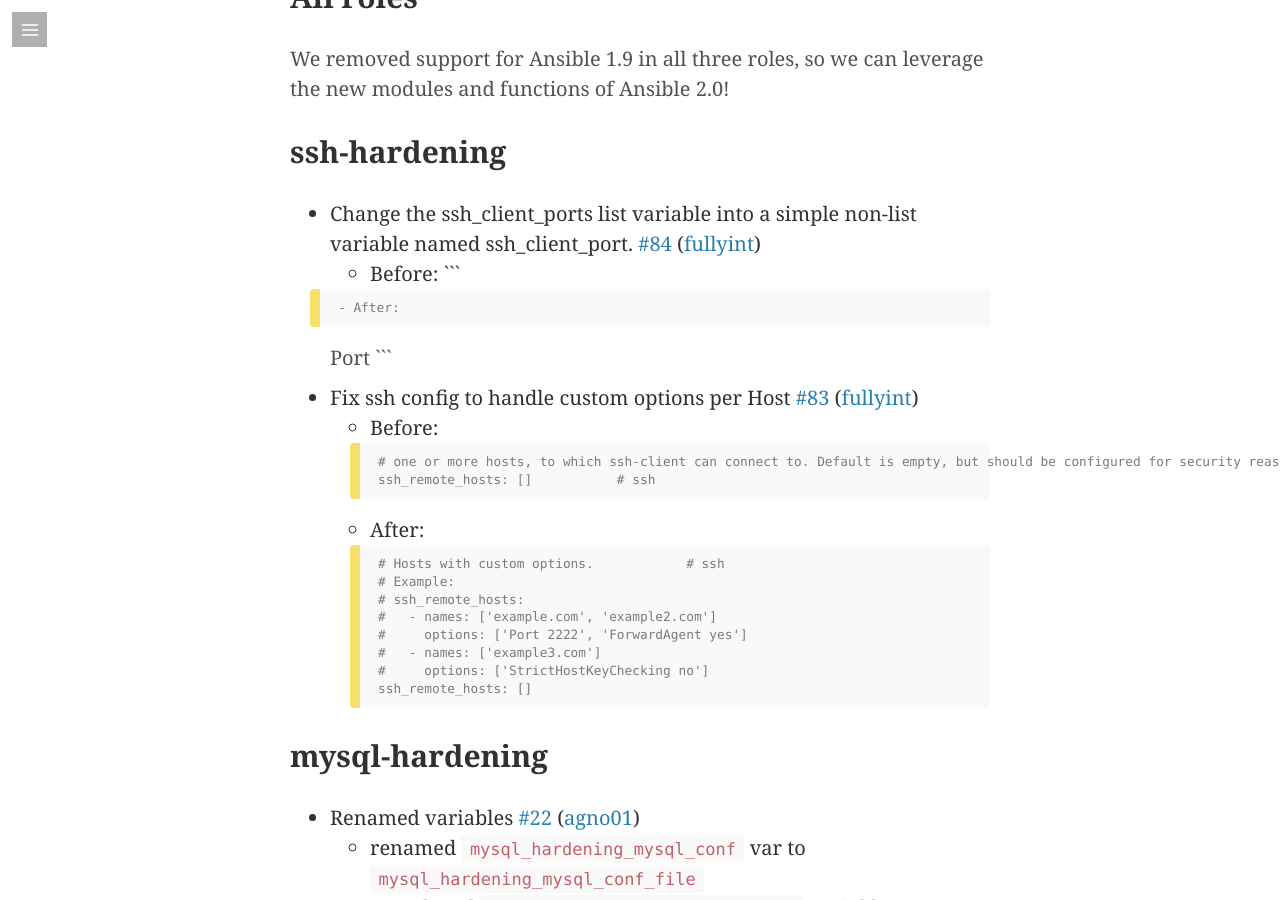
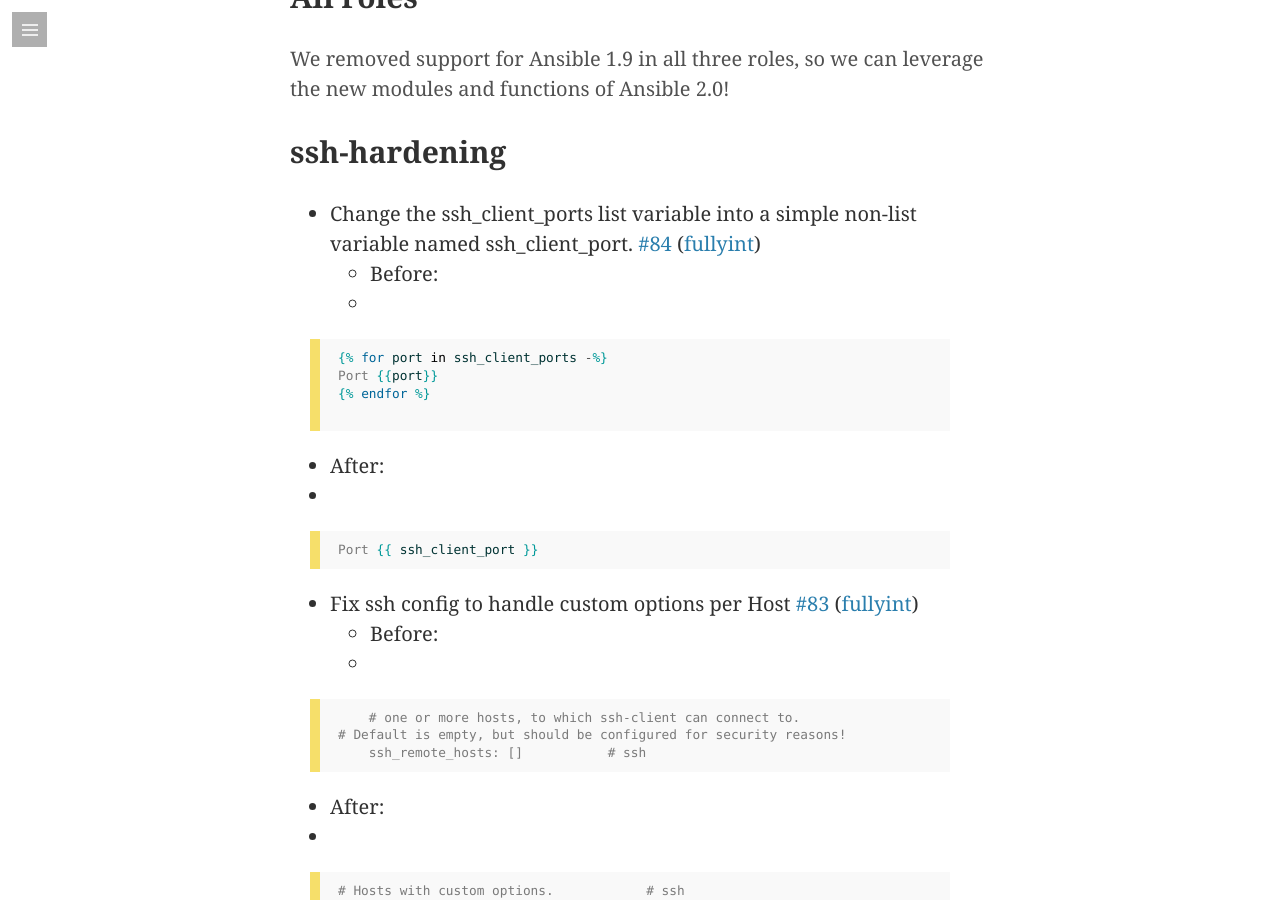
Before and after one commit to dev-sec/blog, a Jekyll site: the page built from _posts/2017-04-23-ansible-new-releases.markdown, in a window 1280 px wide and 900 px high, scrolled down 1687 px. Built offline with Jekyll 4.4.1, drawn with Linux system fonts in a browser that asks for light colours; some web fonts are replaced; comment, search, counter and statistics services are not loaded.

Commit message:
style updates

````diff
--- a/_posts/2017-04-23-ansible-new-releases.markdown
+++ b/_posts/2017-04-23-ansible-new-releases.markdown
@@ -39,33 +39,44 @@
 
 - Change the ssh_client_ports list variable into a simple non-list variable named ssh_client_port.  [\#84](https://github.com/dev-sec/ansible-ssh-hardening/pull/84) ([fullyint](https://github.com/fullyint))
   - Before:
-  ```
-    {% for port in ssh_client_ports -%}
-    Port {{port}}
-    {% endfor %}
-  ```
+  - {% highlight jinja %}
+{% raw %}
+{% for port in ssh_client_ports -%}
+Port {{port}}
+{% endfor %}
+ {% endraw %}
+{% endhighlight %}
   - After:
-  ```
-     Port {{ ssh_client_port }}
-  ```
+  - {% highlight jinja %}
+{% raw %}
+Port {{ ssh_client_port }}
+{% endraw %}
+{% endhighlight %}
 
 - Fix ssh config to handle custom options per Host [\#83](https://github.com/dev-sec/ansible-ssh-hardening/pull/83) ([fullyint](https://github.com/fullyint))
   - Before:
-  ```
-    # one or more hosts, to which ssh-client can connect to. Default is empty, but should be configured for security reasons!
+  - {% highlight jinja %}
+{% raw %}
+    # one or more hosts, to which ssh-client can connect to.
+# Default is empty, but should be configured for security reasons!
     ssh_remote_hosts: []           # ssh
-  ```
+{% endraw %}
+{% endhighlight %}
+
   - After:
-  ```
-    # Hosts with custom options.            # ssh
-    # Example:
-    # ssh_remote_hosts:
-    #   - names: ['example.com', 'example2.com']
-    #     options: ['Port 2222', 'ForwardAgent yes']
-    #   - names: ['example3.com']
-    #     options: ['StrictHostKeyChecking no']
-    ssh_remote_hosts: []
-  ```
+  -  {% highlight jinja %}
+{% raw %}
+# Hosts with custom options.            # ssh
+# Example:
+# ssh_remote_hosts:
+#   - names: ['example.com', 'example2.com']
+#     options: ['Port 2222', 'ForwardAgent yes']
+#   - names: ['example3.com']
+#     options: ['StrictHostKeyChecking no']
+ssh_remote_hosts: []
+{% endraw %}
+{% endhighlight %}
+
 
 ## mysql-hardening
 
````
Also changed, not shown: other parts of _posts/2017-04-23-ansible-new-releases.markdown (+1 -1 lines).
